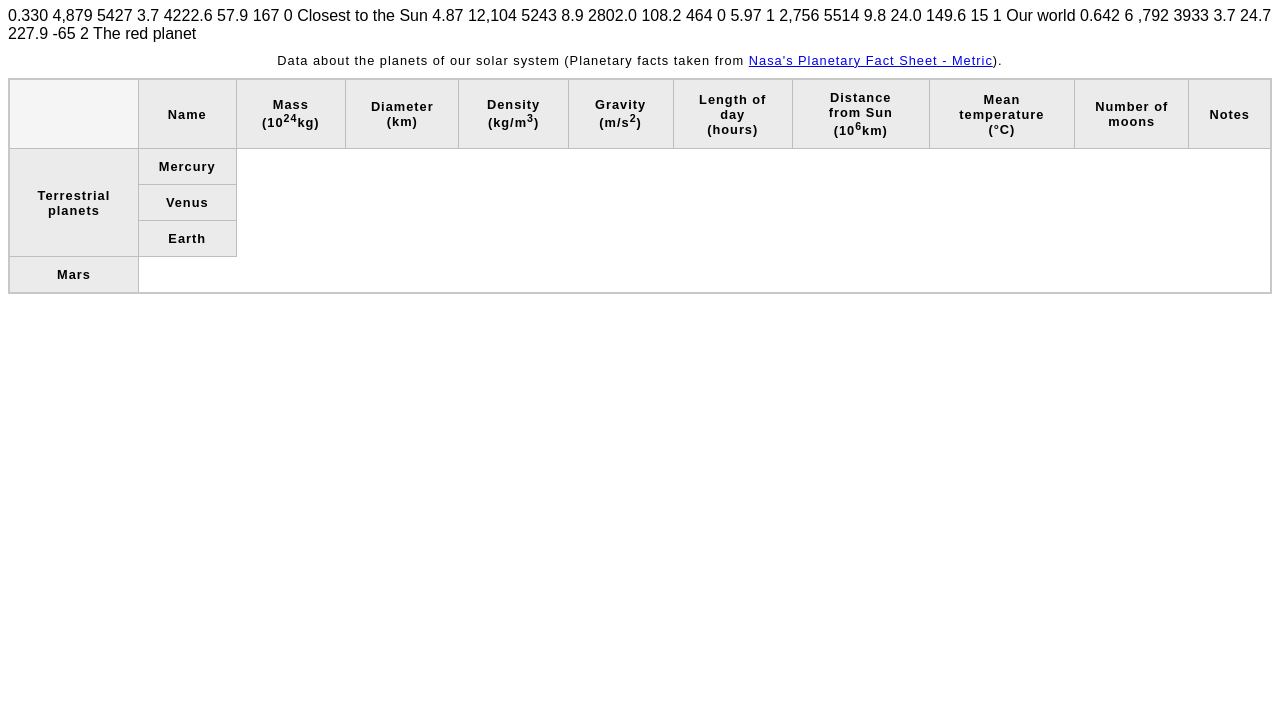
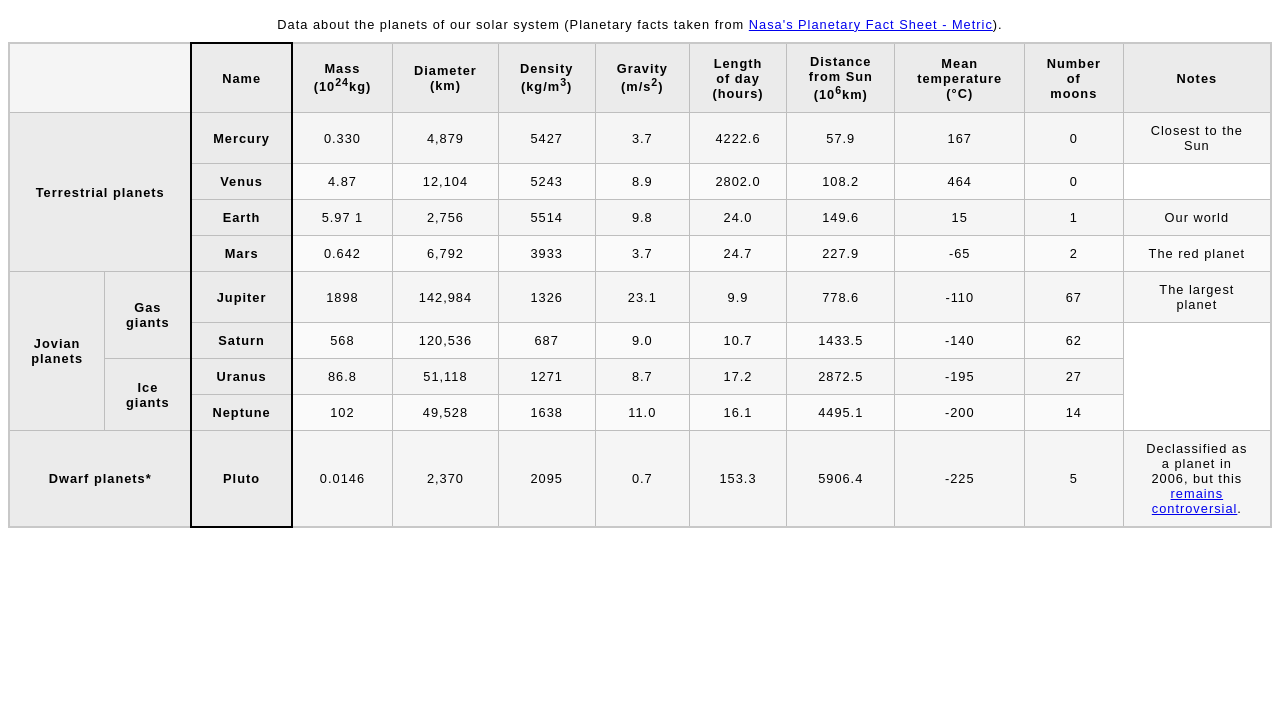
Before and after one commit to mariuszciaston/Planets-Table_Practice, a plain HTML site: page index.html in a window 1280 px wide. Shown: the part 73-800 px from the top of the page. Drawn offline with Linux system fonts and the light colour scheme.

Commit message:
Table markup done

```diff
--- a/index.html
+++ b/index.html
@@ -9,96 +9,141 @@
 </head>
 
 <body>
-  <h1>Table template</h1>
+  <h1>Planets data</h1>
   <table>
     <caption>Data about the planets of our solar system (Planetary facts taken from <a href="http://nssdc.gsfc.nasa.gov/planetary/factsheet/">Nasa's Planetary Fact Sheet - Metric</a>).</caption>
+
+    <colgroup>
+
+      <col span="2">
+      <col style="border: 2px solid black;" />
+      <col span="9">
+
+    </colgroup>
+
     <thead>
       <tr>
         <td colspan="2"></td>
-        <th>Name</th>
-        <th>Mass (10<sup>24</sup>kg)</th>
-        <th>Diameter (km)</th>
-        <th>Density (kg/m<sup>3</sup>)</th>
-        <th>Gravity (m/s<sup>2</sup>)</th>
-        <th>Length of day (hours)</th>
-        <th>Distance from Sun (10<sup>6</sup>km)</th>
-        <th>Mean temperature (°C)</th>
-        <th>Number of moons</th>
-        <th>Notes</th>
+        <th scope="col">Name</th>
+        <th scope="col">Mass (10<sup>24</sup>kg)</th>
+        <th scope="col">Diameter (km)</th>
+        <th scope="col">Density (kg/m<sup>3</sup>)</th>
+        <th scope="col">Gravity (m/s<sup>2</sup>)</th>
+        <th scope="col">Length of day (hours)</th>
+        <th scope="col">Distance from Sun (10<sup>6</sup>km)</th>
+        <th scope="col">Mean temperature (°C)</th>
+        <th scope="col">Number of moons</th>
+        <th scope="col">Notes</th>
       </tr>
     </thead>
     <tbody>
       <tr>
-        <th colspan="2" rowspan="4">Terrestrial planets</th>
-
-        <tr>
-        <th>Mercury</th>
-
-        0.330 4,879 5427 3.7 4222.6 57.9 167 0 Closest to the Sun
+        <th colspan="2" rowspan="4" scope="rowgroup">Terrestrial planets</th>
+        <th scope="row">Mercury</th>
+        <td>0.330 </td>
+        <td>4,879 </td>
+        <td>5427 </td>
+        <td>3.7 </td>
+        <td>4222.6 </td>
+        <td>57.9 </td>
+        <td>167 </td>
+        <td>0 </td>
+        <td>Closest to the Sun</td>
       </tr>
-
-        <tr>
-          <th>Venus</th>
-
-          4.87 12,104 5243 8.9 2802.0 108.2 464 0
-        </tr>
-
-
-        <tr>
-          <th>Earth</th>
-
-          5.97 1
-        </tr>2,756 5514 9.8 24.0 149.6 15 1 Our world
-
-
-        <tr>
-          <th>Mars</th>
-
-          0.642 6
-        </tr>,792 3933 3.7 24.7 227.9 -65 2 The red planet
-
-
-
-
+      <tr>
+        <th scope="row">Venus</th>
+        <td>4.87 </td>
+        <td>12,104 </td>
+        <td>5243 </td>
+        <td>8.9 </td>
+        <td>2802.0 </td>
+        <td>108.2 </td>
+        <td>464 </td>
+        <td>0</td>
       </tr>
-
-
-
-
-<!--
       <tr>
-
-        <th>Jovian planets</th>
-
-
-        <th>Gas giants</th>
-
-        Jupiter 1898 142,984 1326 23.1 9.9 778.6 -110 67 The largest planet
-        Saturn 568 120,536 687 9.0 10.7 1433.5 -140 62
-
-        <th>Ice giants</th>
-
-        Uranus 86.8 51,118 1271 8.7 17.2 2872.5 -195 27
-        Neptune 102 49,528 1638 11.0 16.1 4495.1 -200 14
-
-
-      </tr> -->
-
-      <!--
-
-
-
-
-
-      <th>Dwarf planets*</th>
-
-Pluto 0.0146 2,370 2095 0.7 153.3 5906.4 -225 5 Declassified as a planet in 2006, but this <a href="http://www.usatoday.com/story/tech/2014/10/02/pluto-planet-solar-system/16578959/">remains controversial</a>.
- -->
-
-
-
-
-
+        <th scope="row">Earth</th>
+        <td>5.97 1</td>
+        <td>2,756 </td>
+        <td>5514 </td>
+        <td>9.8 </td>
+        <td>24.0 </td>
+        <td>149.6 </td>
+        <td>15 </td>
+        <td>1 </td>
+        <td>Our world</td>
+      </tr>
+      <tr>
+        <th scope="row">Mars</th>
+        <td>0.642</td>
+        <td>6,792 </td>
+        <td>3933 </td>
+        <td>3.7 </td>
+        <td>24.7 </td>
+        <td>227.9 </td>
+        <td>-65 </td>
+        <td>2 </td>
+        <td>The red planet</td>
+      </tr>
+      <tr>
+        <th rowspan="4" scope="rowgroup">Jovian planets</th>
+        <th rowspan="2" scope="rowgroup">Gas giants</th>
+        <th scope="row">Jupiter </th>
+        <td>1898 </td>
+        <td>142,984 </td>
+        <td>1326 </td>
+        <td>23.1 </td>
+        <td>9.9 </td>
+        <td>778.6 </td>
+        <td>-110 </td>
+        <td>67 </td>
+        <td>The largest planet</td>
+      </tr>
+      <tr>
+        <th scope="row">Saturn </th>
+        <td>568 </td>
+        <td>120,536 </td>
+        <td>687 </td>
+        <td>9.0 </td>
+        <td>10.7 </td>
+        <td>1433.5 </td>
+        <td>-140 </td>
+        <td>62</td>
+      </tr>
+      <tr>
+        <th rowspan="2" scope="rowgroup">Ice giants</th>
+        <th scope="row">Uranus </th>
+        <td>86.8 </td>
+        <td>51,118 </td>
+        <td>1271 </td>
+        <td>8.7 </td>
+        <td>17.2 </td>
+        <td>2872.5 </td>
+        <td>-195 </td>
+        <td>27</td>
+      </tr>
+      <tr>
+        <th scope="row">Neptune </th>
+        <td>102 </td>
+        <td>49,528 </td>
+        <td>1638 </td>
+        <td>11.0 </td>
+        <td>16.1 </td>
+        <td>4495.1 </td>
+        <td>-200 </td>
+        <td>14</td>
+      </tr>
+      <th colspan="2" scope="row">Dwarf planets*</th>
+      <th scope="row">Pluto </th>
+      <td>0.0146 </td>
+      <td>2,370 </td>
+      <td>2095 </td>
+      <td>0.7 </td>
+      <td>153.3 </td>
+      <td>5906.4 </td>
+      <td>-225 </td>
+      <td>5 </td>
+      <td>Declassified as a planet in 2006, but this <a href="http://www.usatoday.com/story/tech/2014/10/02/pluto-planet-solar-system/16578959/">remains controversial</a>.</td>
     </tbody>
   </table>
 </body>
```
